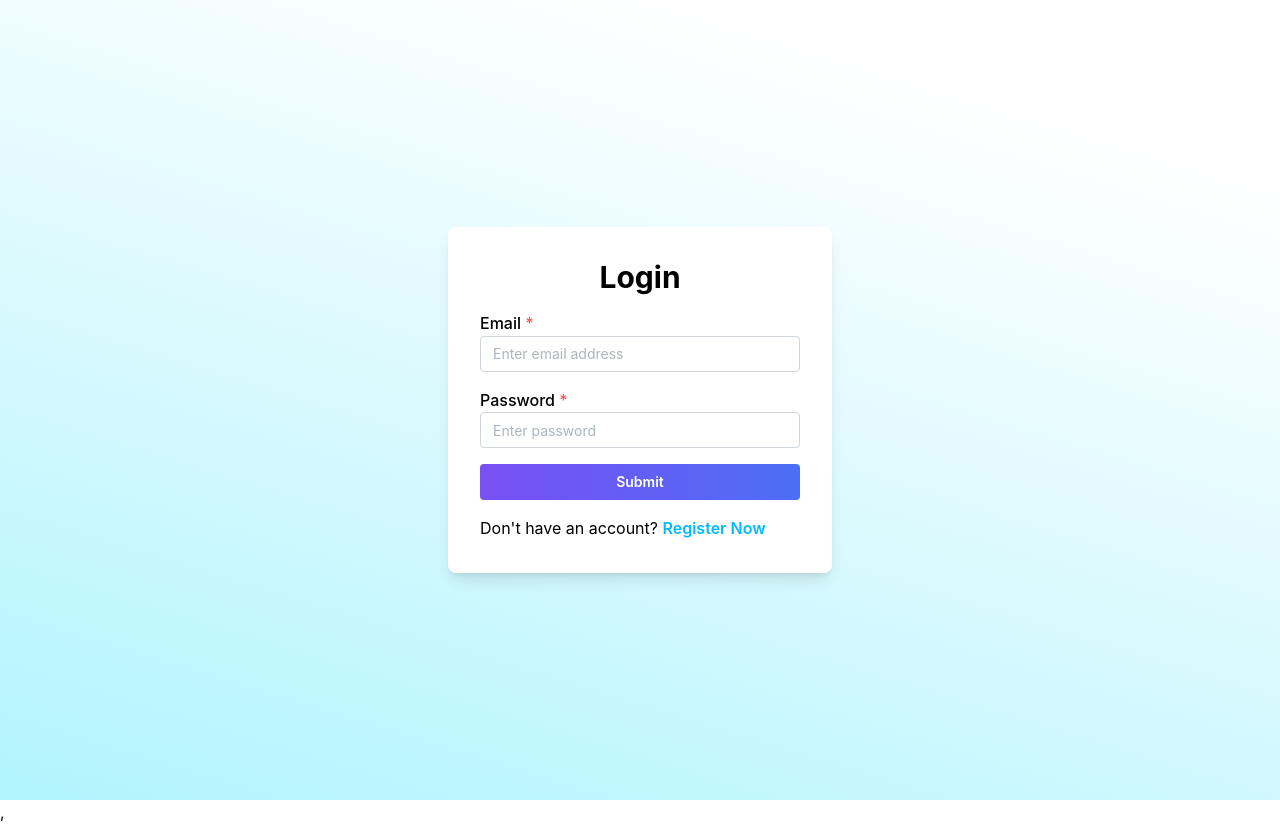
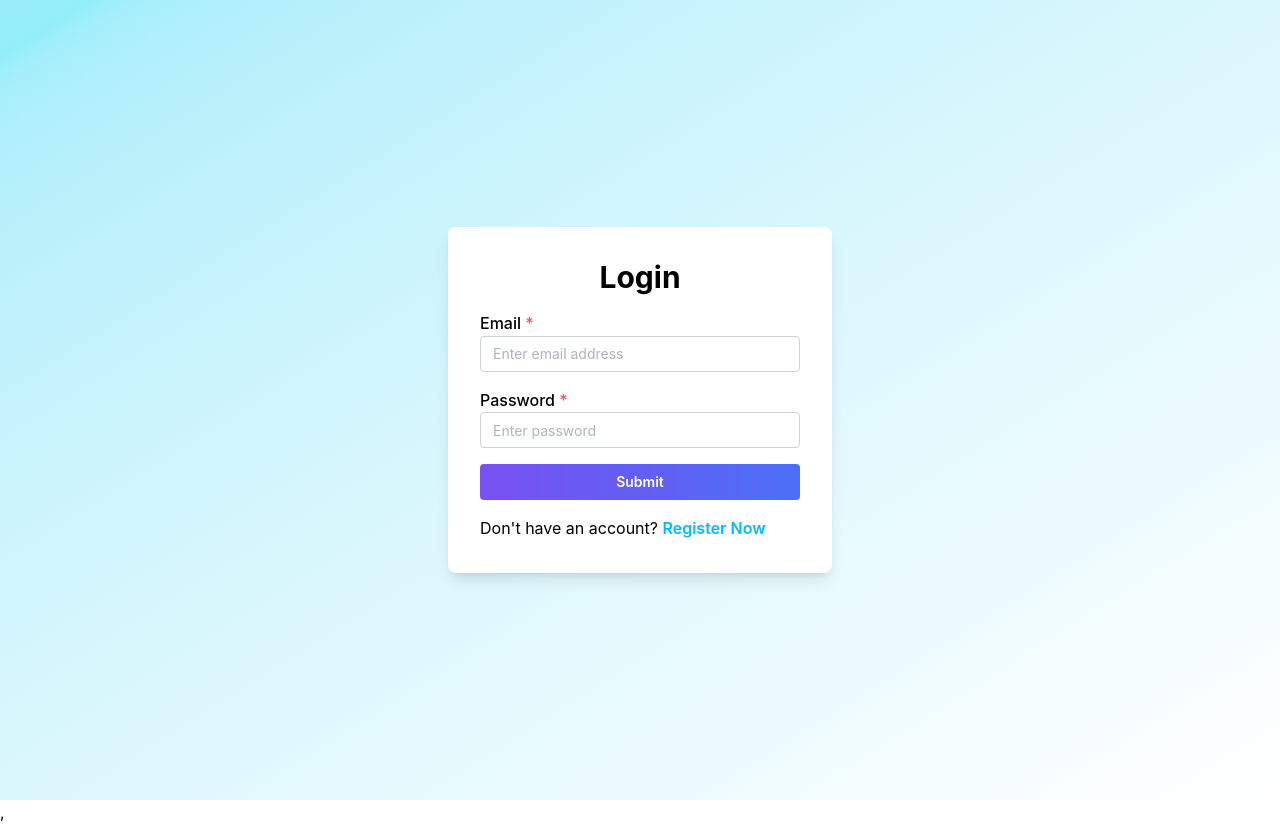
Before and after one commit to kirothanh/social-app, a React (Vite) app in the folder social-app-client/: page /login in a window 1280 px wide. Built offline with nearby package versions, Linux system fonts and the light colour scheme.

Commit message:
Fix: convert background color from css to tailwind UI login and register

```diff
--- a/social-app-client/src/pages/Auth/Login/Login.css
+++ /dev/null
@@ -1,4 +0,0 @@
-.login-background {
-  background: rgb(63,228,251);
-  background: linear-gradient(17deg, rgba(63,228,251,0.40940126050420167) 0%, rgba(255,255,255,1) 84%);
-}
--- a/social-app-client/src/pages/Auth/Login/Login.tsx
+++ b/social-app-client/src/pages/Auth/Login/Login.tsx
@@ -1,9 +1,8 @@
 import {Button, Input} from "@mantine/core";
-import "./Login.css";
 
 export default function Login() {
   return (
-    <div className="login-background h-screen flex items-center justify-center">
+    <div className="bg-gradient-to-br from-cyan-400/40 to-white h-screen flex items-center justify-center">
       <div className="bg-white p-8 rounded-lg shadow-lg w-96">
         <h2 className="text-3xl font-bold text-center">Login</h2>
         <form className="mt-4">
--- a/social-app-client/src/pages/Auth/Register/Register.tsx
+++ b/social-app-client/src/pages/Auth/Register/Register.tsx
@@ -1,9 +1,8 @@
 import {Button, Input} from "@mantine/core";
-import "./Register.css";
 
 export default function Login() {
   return (
-    <div className="login-background h-screen flex items-center justify-center">
+    <div className="bg-gradient-to-br from-cyan-400/40 to-white h-screen flex items-center justify-center">
       <div className="bg-white p-8 rounded-lg shadow-lg w-96">
         <h2 className="text-3xl font-bold text-center">Register</h2>
         <form className="mt-4">
```
Also changed, not shown: social-app-client/src/pages/Auth/Register/Register.css (deleted).
